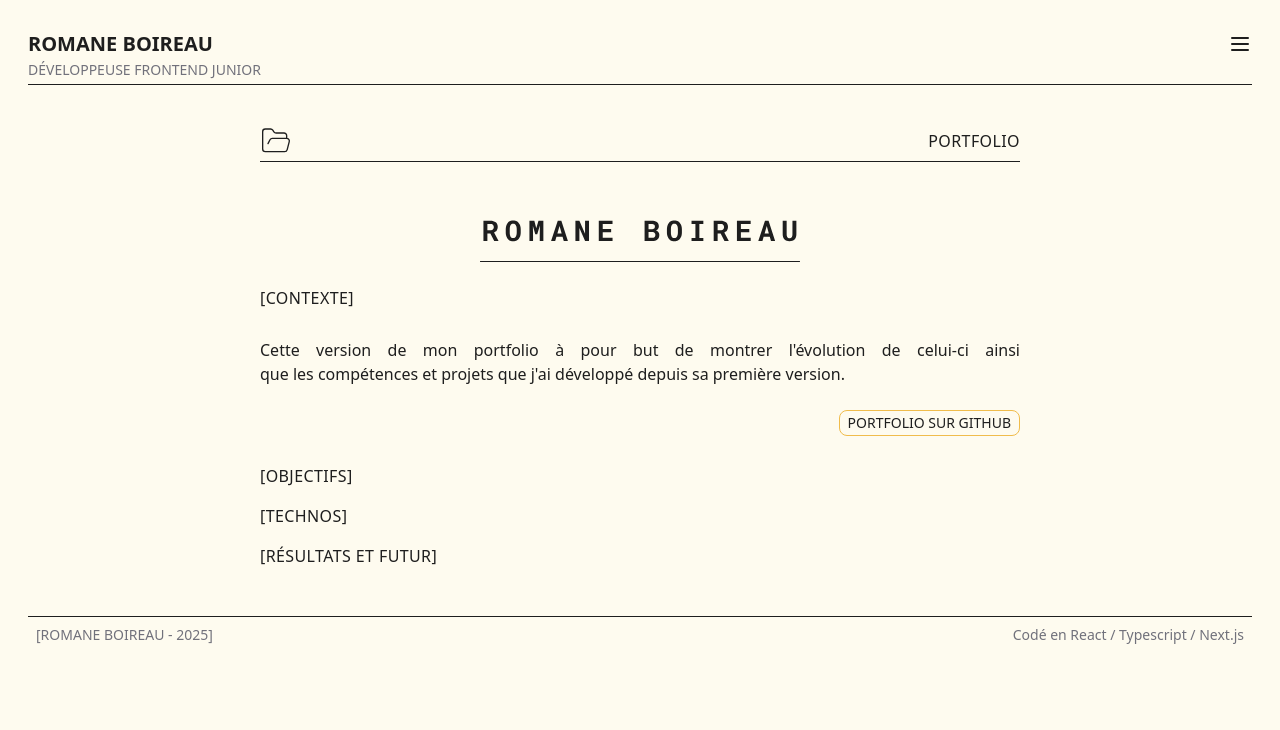
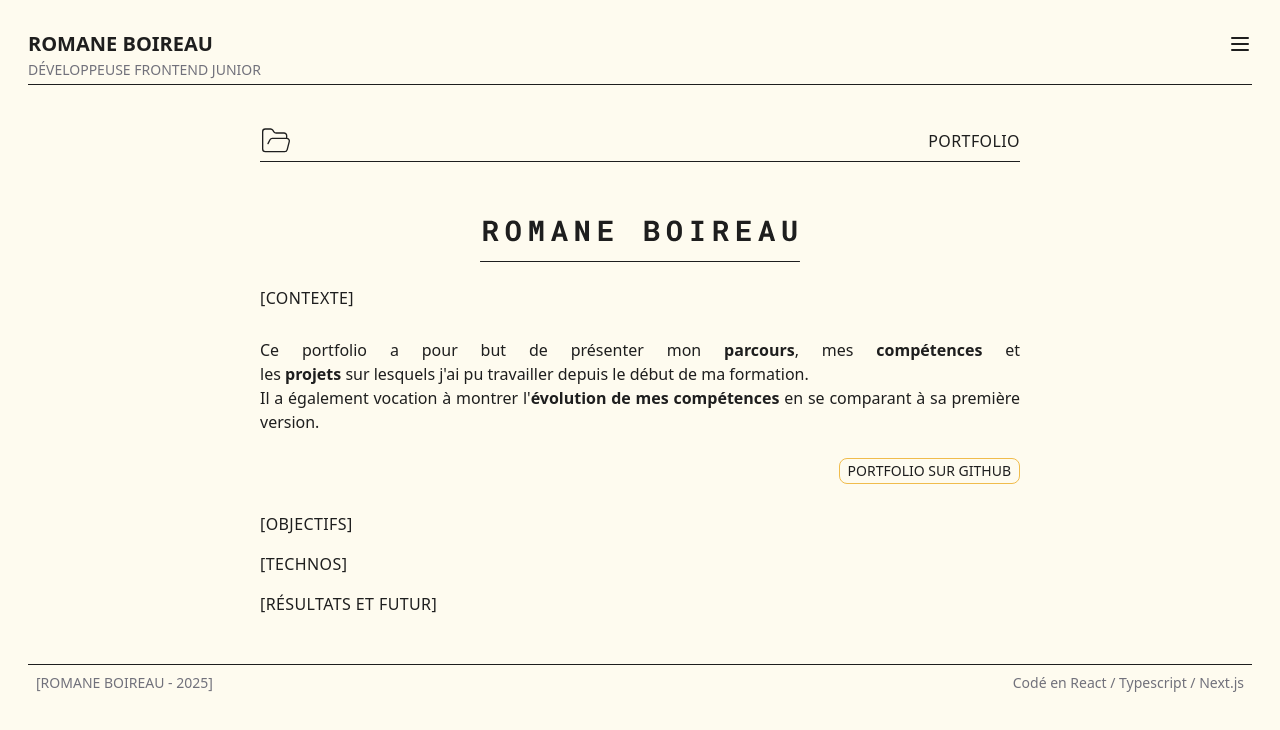
Before and after one commit to aanatema/portfolio-v2, a Next.js app: page /portfolioPage in a window 1280 px wide. Shown: the top 730 px of the page. Built offline with nearby package versions, Linux system fonts and the light colour scheme.

Commit message:
add keywords

```diff
--- a/src/app/portfolioPage/page.tsx
+++ b/src/app/portfolioPage/page.tsx
@@ -37,10 +37,18 @@ export default function portfolioPage() {
 							</AccordionTrigger>
 							<AccordionContent className='flex flex-col text-balance'>
 								<p>
-									Cette version de mon portfolio à pour but de
-									montrer l&apos;évolution de celui-ci ainsi
-									que les compétences et projets que j&apos;ai
-									développé depuis sa première version.
+									Ce portfolio a pour but de présenter mon{" "}
+									<strong>parcours</strong>, mes{" "}
+									<strong>compétences</strong> et les{" "}
+									<strong>projets</strong> sur lesquels
+									j&apos;ai pu travailler depuis le début de
+									ma formation.
+									<br />
+									Il a également vocation à montrer l&apos;
+									<strong>
+										évolution de mes compétences
+									</strong>{" "}
+									en se comparant à sa première version.
 								</p>
 								<br />
 
@@ -66,10 +74,14 @@ export default function portfolioPage() {
 							<AccordionContent className='flex flex-col text-balance'>
 								<p>
 									Ce portfolio avait plusieurs objectifs :
-									travailler sur un projet uniquement front
+									travailler sur un{" "}
+									<strong>projet uniquement front</strong>{" "}
 									après le développement fullstack de mon
-									projet de diplôme et mettre à jour et en
-									avant mes projets et compétences.
+									projet de diplôme mais aussi{" "}
+									<strong>mettre à jour</strong> et en avant{" "}
+									<strong>mes projets</strong> et{" "}
+									<strong>compétences</strong>.
+									<br />
 									<br />
 									Je voulais également expérimenter avec
 									<strong> Next.js </strong> et son système de
@@ -116,11 +128,16 @@ export default function portfolioPage() {
 								<p>
 									Le portfolio présente de manière claire et
 									fluide mon parcours, mes projets et
-									compétences. Les prochaines améliorations
-									concernent l&apos;ajout de tests
-									automatisés, la mise en place d&apos;un mode
-									sombre ainsi que la traduction en anglais du
-									site.
+									compétences.
+									<br />
+									Les prochaines améliorations concernent
+									principalement la mise en place d&apos;un{" "}
+									<strong>mode sombre</strong> ainsi que la{" "}
+									<strong>traduction en anglais</strong> du
+									site. Il y aura également une session de{" "}
+									<strong>réfactorisation</strong> et
+									d&apos;optimisation du code pour améliorer
+									d&apos;avantage la qualité du code.
 								</p>
 							</AccordionContent>
 						</AccordionItem>
```
